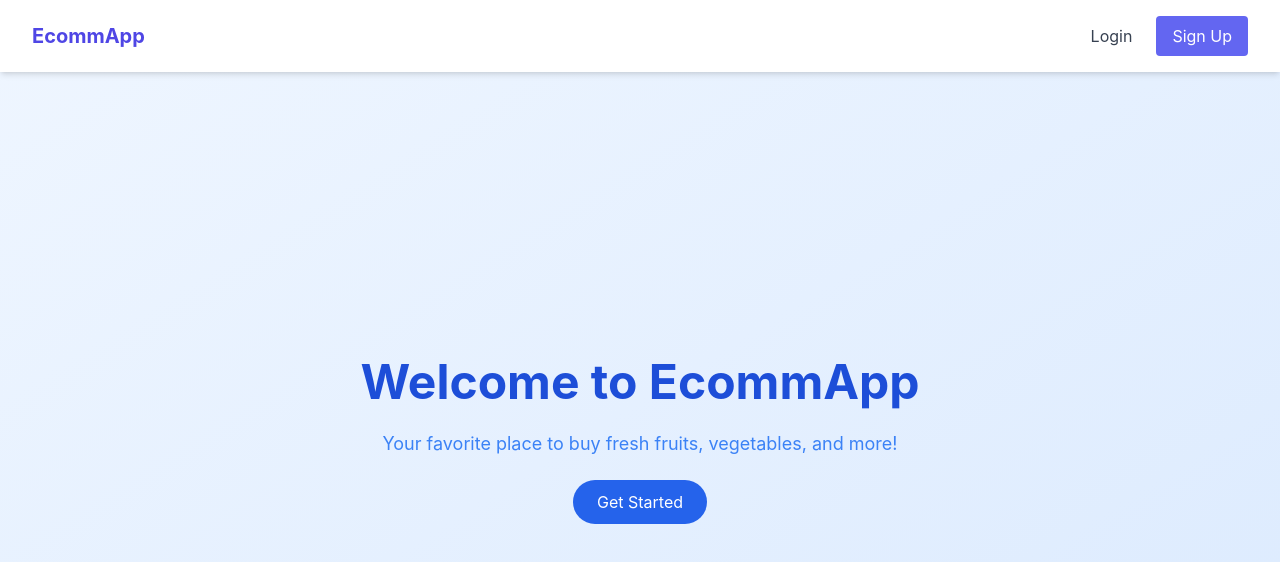
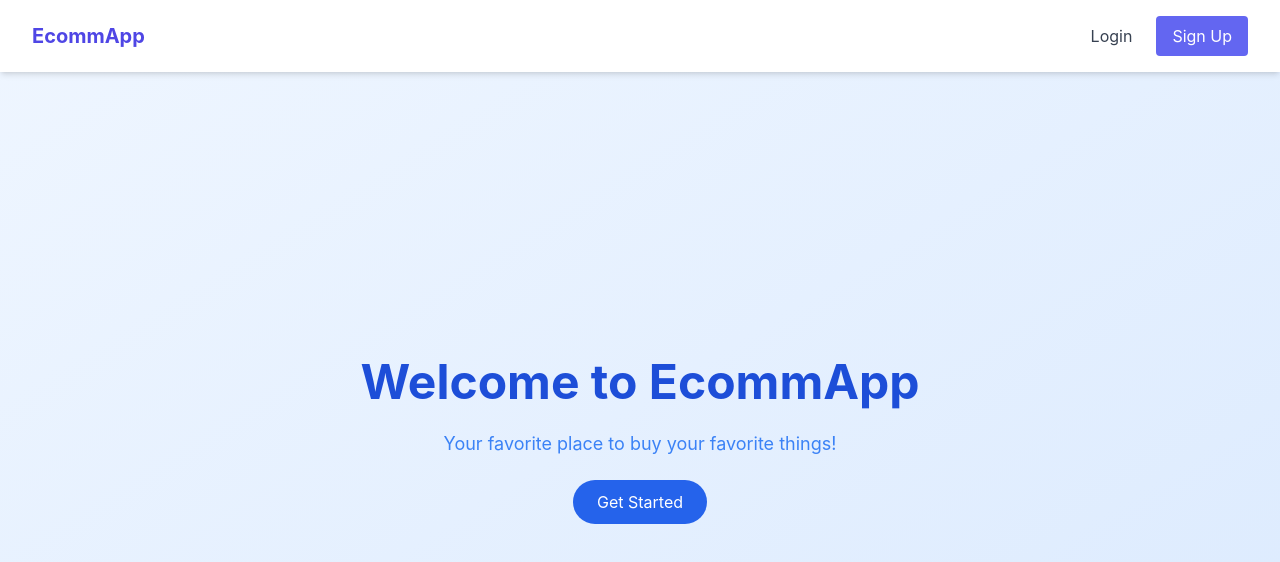
Before and after one commit to ashu7mishra/ecommapp, a React (Create React App) app in the folder frontend/: page / in a window 1280 px wide. Shown: the top 562 px of the page. Built offline with nearby package versions, Linux system fonts and the light colour scheme.

Commit message:
Updated landing page as well as added frontend development in project report

```diff
--- a/frontend/src/pages/LandingPage.jsx
+++ b/frontend/src/pages/LandingPage.jsx
@@ -9,7 +9,7 @@ function LandingPage() {
         <div>
           <h1 className="text-5xl font-bold text-blue-700 mb-6">Welcome to EcommApp</h1>
           <p className="text-lg text-blue-500 mb-8">
-            Your favorite place to buy fresh fruits, vegetables, and more!
+            Your favorite place to buy your favorite things!
           </p>
           <div className="space-x-4">
             <a href="/signup" className="bg-blue-600 text-white px-6 py-3 rounded-full hover:bg-blue-700 transition">Get Started</a>
```
Also changed, not shown: 2 other files (tests, documents, lock files or other folders).
